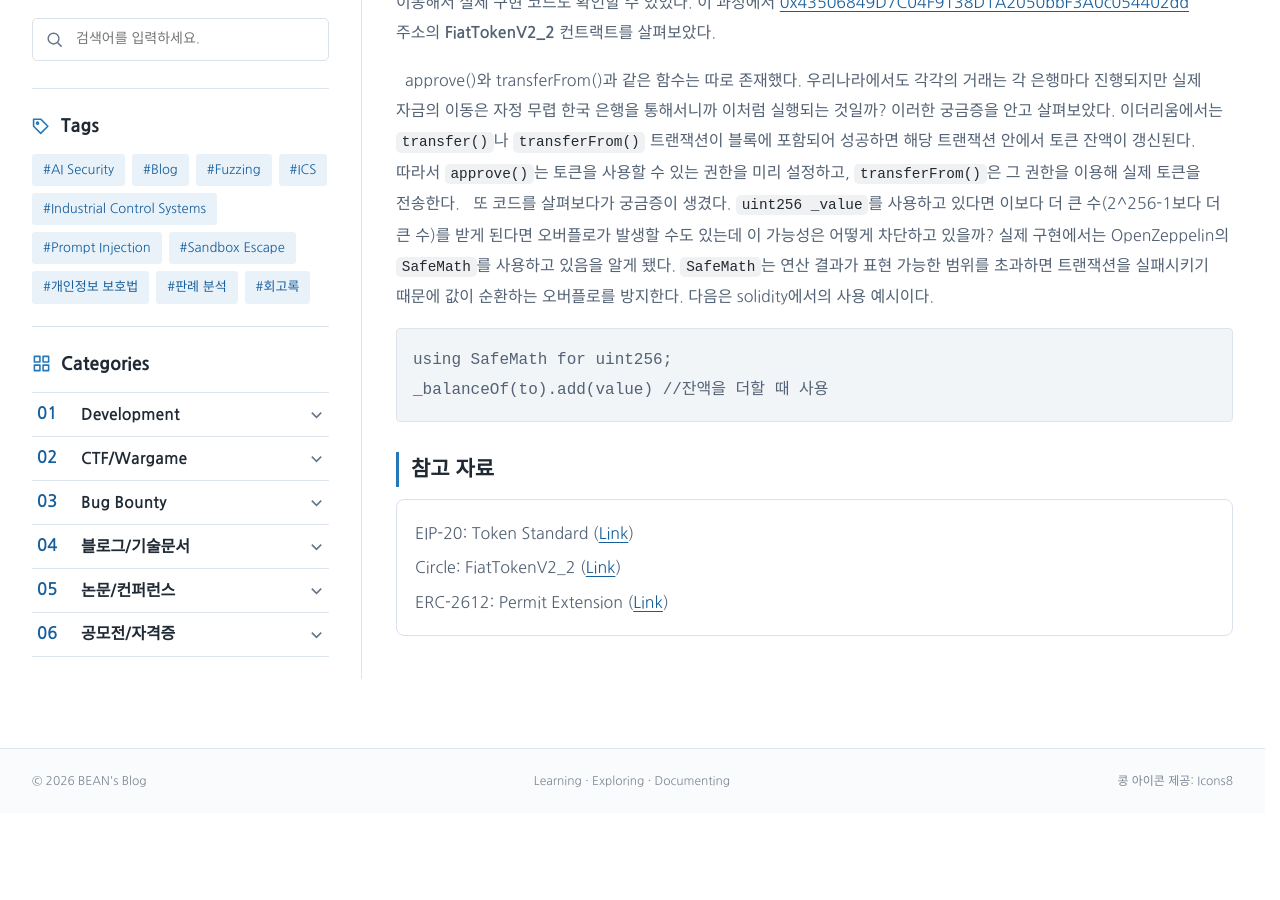
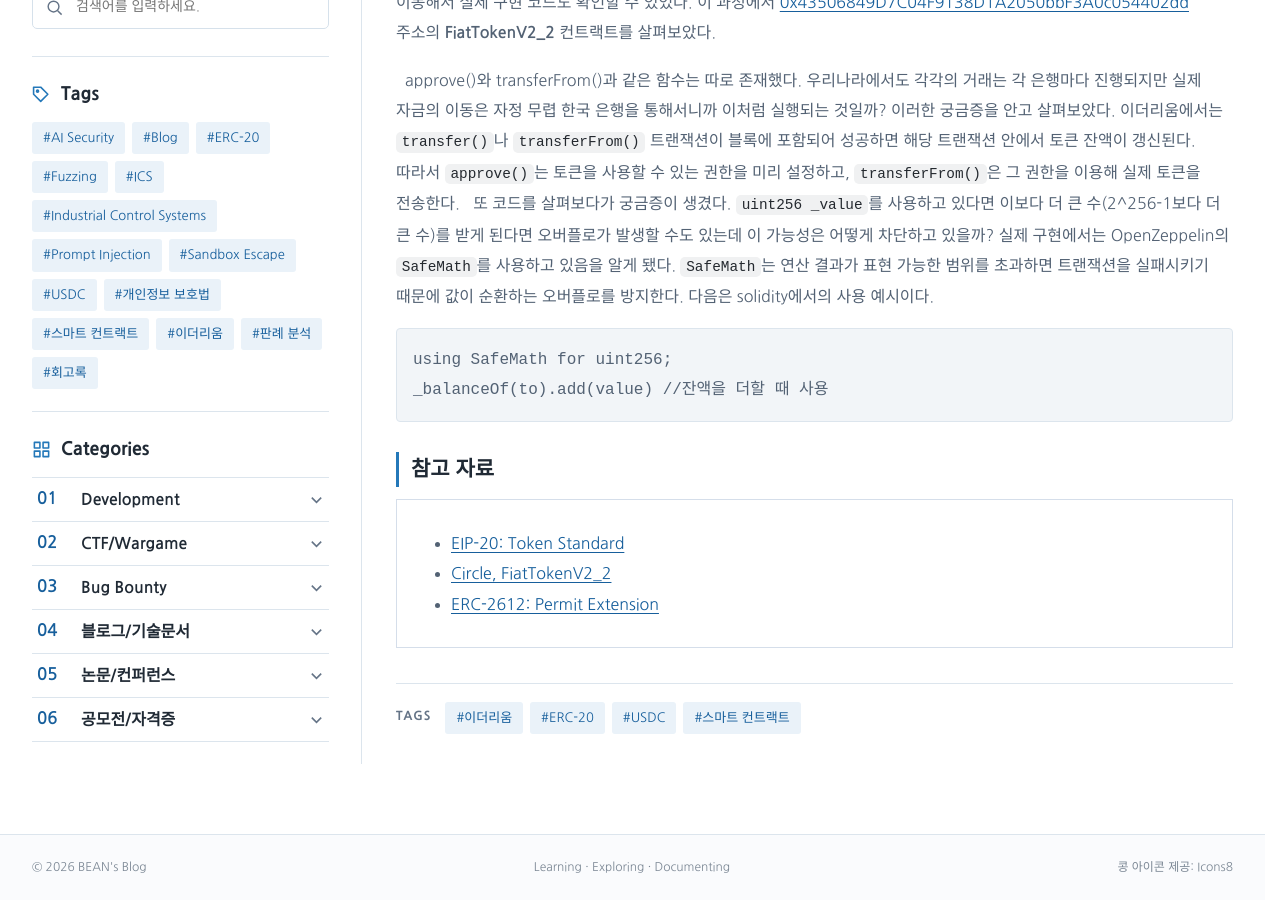
Before and after one commit to BEAN-CMD418/bean-cmd418.github.io, a Jekyll site: the page built from _posts/2026-11-28-ethereum-erc20-usdc.md, in a window 1280 px wide and 900 px high, scrolled down 1368 px. Built offline with Jekyll 4.4.1, drawn with Linux system fonts in a browser that asks for light colours; some web fonts are replaced; before the commit the page ends 2181 px from its top, so only the background shows below that.

Commit message:
Style references and add post tags

```diff
--- a/_posts/2026-11-28-ethereum-erc20-usdc.md
+++ b/_posts/2026-11-28-ethereum-erc20-usdc.md
@@ -2,6 +2,7 @@
 title: "ERC-20과 USDC 컨트랙트 살펴보기"
 date: 2026-11-28 00:00:00 +0900
 categories: [tech-docs]
+tags: [이더리움, ERC-20, USDC, 스마트 컨트랙트]
 ---
 
 &nbsp;&nbsp;여름 방학이 끝날 무렵 가상 자산과 관련한 특강을 들었었다. 하지만 이더리움과 같은 가상 자산의 실행 원리를 자세히는 잘 알 수 없었다. 이더리움이 어떻게 작동되는지 그 원리가 궁금해서 기초 거래 표준 규약부터 알아보기로 했다.
@@ -39,8 +40,10 @@ _balanceOf(to).add(value) //잔액을 더할 때 사용
 
 ## 참고 자료
 
-<div style="border: 1px solid #d9e2ee; border-radius: 8px; padding: 14px 18px; margin: 12px 0;">
-  <p style="margin: 4px 0;">EIP-20: Token Standard (<a href="https://eips.ethereum.org/EIPS/eip-20">Link</a>)</p>
-  <p style="margin: 4px 0;">Circle: FiatTokenV2_2 (<a href="https://github.com/circlefin/stablecoin-evm/blob/master/contracts/v2/FiatTokenV2_2.sol">Link</a>)</p>
-  <p style="margin: 4px 0;">ERC-2612: Permit Extension (<a href="https://ercs.ethereum.org/ERCS/erc-2612">Link</a>)</p>
+<div style="border: 1px solid #d5deea; padding: 12px 14px; margin: 8px 0;">
+<ul>
+<li><a href="https://eips.ethereum.org/EIPS/eip-20">EIP-20: Token Standard</a></li>
+<li><a href="https://github.com/circlefin/stablecoin-evm/blob/master/contracts/v2/FiatTokenV2_2.sol">Circle, FiatTokenV2_2</a></li>
+<li><a href="https://ercs.ethereum.org/ERCS/erc-2612">ERC-2612: Permit Extension</a></li>
+</ul>
 </div>
```
